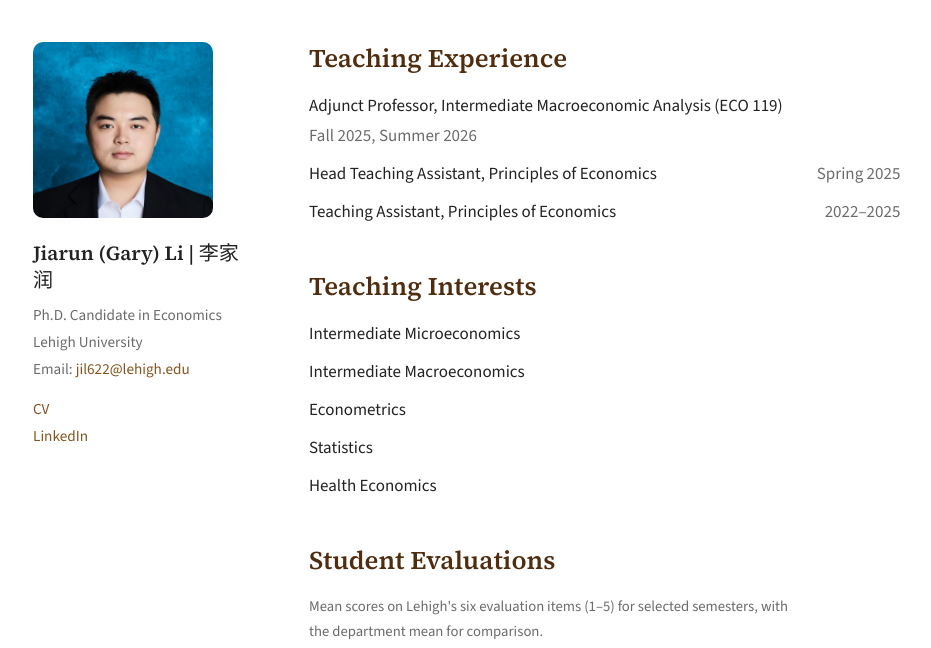
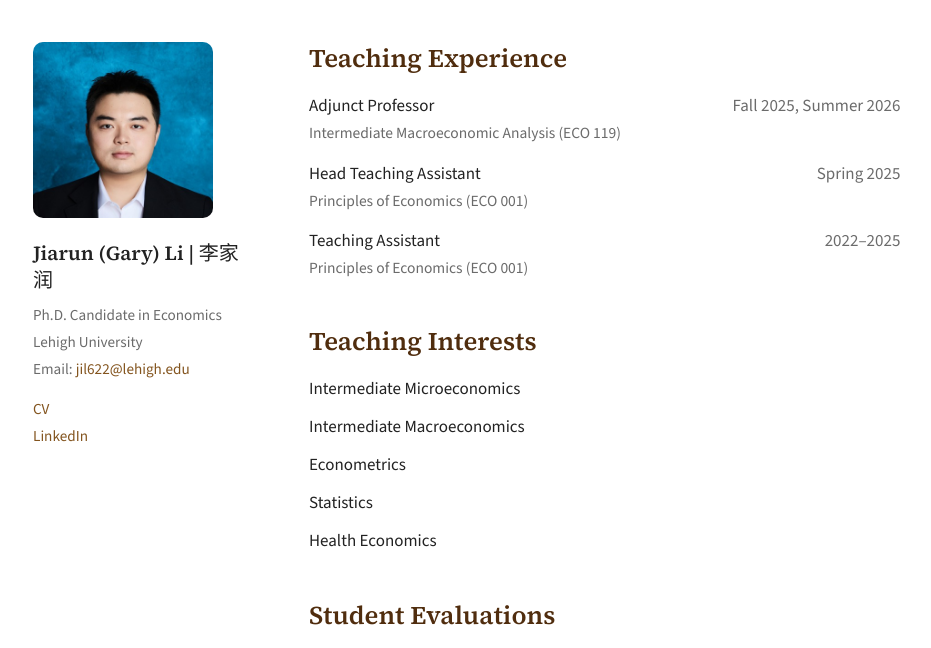
Before and after one commit to lijiarun95-png/website, a plain HTML site: page index.html in a window 1280 px wide. Both pictures are taken after a click on the link "Teaching". Shown: the part 73-721 px from the top of the page, without its empty margins (127-1058 px from the left). Drawn offline with nearby package versions, Linux system fonts and the light colour scheme.

Commit message:
Two-line layout for teaching experience
Co-Authored-By: Claude Opus 5.5 <noreply@anthropic.com>
Claude-Session: https://claude.ai/code/session_01MAVtbeDqTvvCH54p49i9U2

```diff
--- a/index.html
+++ b/index.html
@@ -77,6 +77,10 @@ main { min-width: 0; }
 .rows { list-style: none; margin: 0; padding: 0; display: grid; gap: 10px; max-width: 70ch; }
 .rows li { display: flex; flex-wrap: wrap; justify-content: space-between; gap: 2px 24px; }
 .rows .when { color: var(--muted); font-variant-numeric: tabular-nums; }
+/* Teaching experience: role on the first line, course underneath, dates aligned with the role */
+.rows.roles { gap: 14px; }
+.rows.roles li { align-items: baseline; }
+.rows .sub { display: block; color: var(--muted); font-size: 0.97rem; }
 
 /* Evaluations: one summary row per term; click a row to see the six items */
 .ev-list { max-width: 70ch; font-size: 0.97rem; }
@@ -207,10 +211,10 @@ footer { color: var(--muted); font-size: 0.85rem; padding-block: 0 40px; }
 
     <section class="view" id="teaching" aria-labelledby="h-teaching">
       <h2 id="h-teaching">Teaching Experience</h2>
-      <ul class="rows">
-        <li><span>Adjunct Professor, Intermediate Macroeconomic Analysis (ECO 119)</span><span class="when">Fall 2025, Summer 2026</span></li>
-        <li><span>Head Teaching Assistant, Principles of Economics</span><span class="when">Spring 2025</span></li>
-        <li><span>Teaching Assistant, Principles of Economics</span><span class="when">2022&ndash;2025</span></li>
+      <ul class="rows roles">
+        <li><span>Adjunct Professor<span class="sub">Intermediate Macroeconomic Analysis (ECO 119)</span></span><span class="when">Fall 2025, Summer 2026</span></li>
+        <li><span>Head Teaching Assistant<span class="sub">Principles of Economics (ECO 001)</span></span><span class="when">Spring 2025</span></li>
+        <li><span>Teaching Assistant<span class="sub">Principles of Economics (ECO 001)</span></span><span class="when">2022&ndash;2025</span></li>
       </ul>
 
       <h2>Teaching Interests</h2>
```
